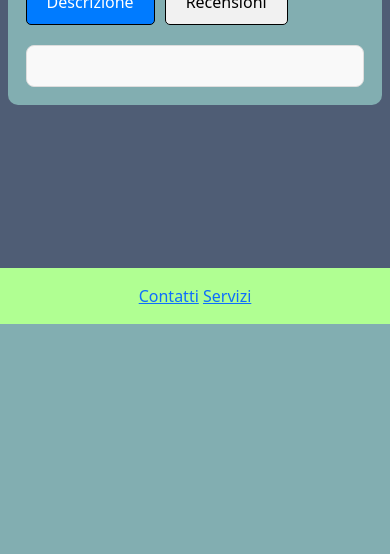
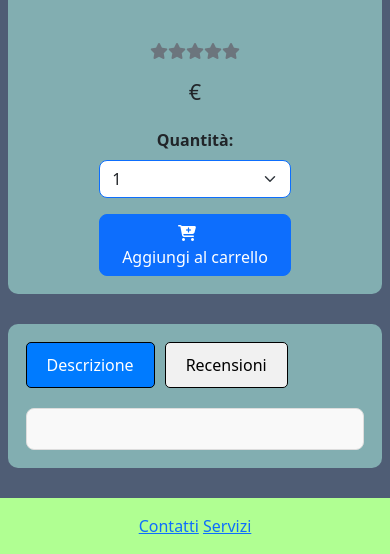
Before and after one commit to fronzofronzo/webProject, a PHP site: page /product in a window 390 px wide. Shown: the part 520-1074 px from the top of the page. Before the commit the page ends 844 px from the top, so only its background shows below. Run offline with PHP 8.4, Linux system fonts and the light colour scheme; data that the repository does not hold is empty.

Commit message:
Modified product page

```diff
--- a/funside/css/style.css
+++ b/funside/css/style.css
@@ -142,3 +142,29 @@ main > section img {
 .tab-pane.active {
     display: block; /* Mostra solo il contenuto della tab attiva */
 }
+
+.object-fit-cover {
+	width: 300px;
+	height: 300px;
+}
+
+main section div div:nth-child(2) div:nth-child(4) {
+	display: flex;
+	align-items: baseline;
+	justify-content: center;
+}
+
+main section div div:nth-child(2) div:nth-child(4) select {
+	width: 50%;
+}
+
+
+main section div div:nth-child(2) div:nth-child(5) {
+	display: flex;
+	align-items: baseline;
+	justify-content: center;
+}
+
+main section div div:nth-child(2) div:nth-child(5) button {
+	width: 50%;
+}
--- a/funside/template/product-view.php
+++ b/funside/template/product-view.php
@@ -22,24 +22,17 @@ function generateStars($rating) {
 			<small class="text-body-secondary"><?php echo $product["brand"]?></small>
 		</h2>
 		<div class="row">
-			<div class="col-6 text-center">
-				<img src="<?php echo $product["image"]?>" alt="<?php echo $product["name"]?>">
+			<div class="col-12 col-md-6 text-center mb-3">
+				<img src="./upload/<?php echo $product["image"]?>" class="object-fit-cover border rounded" alt="<?php echo $product["name"]?>">
 			</div>
-			<div class="col-6 col-md-3 text-center">
+			<div class="col-12 col-md-6 text-center">
+				<div class="row mb-3">
 					<h3><?php echo $product["type"]?></h3>
 				</div>
+				<div class="row mb-3 text-center"><p><?php echo generateStars($product	["avgrating"]); ?></p>
 				</div>
-		<div class="row">
-			<div class="col-6"></div>
-			<div class="col-6 col-md-3 text-center"><p><?php echo generateStars($product["avgrating"]); ?></p></div>
-		</div>
-		<div class="row">
-			<div class="col-6"></div>
-			<div class="col-6 col-md-3 text-center"><h4>€ <?php echo $product["price"]?></h4></div>
-		</div>
-		<div class="row">
-			<div class="col-2 col-md-6"></div>
-			<div class="d-inline-block col-3">
+				<div class="row mb-3 text-center"><h4>€ <?php echo $product["price"]?></h4></div>
+				<div class="row mb-3 ">
 					<label for="quantity" class="form-label fw-bold">Quantità:</label>
 					<select class="form-select border-primary rounded-3" id="quantity">
 						<option value="1" selected>1</option>
@@ -49,10 +42,12 @@ function generateStars($rating) {
 						<option value="5">5</option>
 					</select>
 				</div>
-			<div class="col-3 d-grid" >
-				<button class="fa-solid fa-cart-plus border-primary rounded-3 btn btn-primary d-flex mt-auto ms-auto">
-					<div>Aggiungi al carrello</div>
+				<div class="row" >
+					<button class=" border-primary rounded-3 btn btn-primary " >
+						<i class="fa-solid fa-cart-plus me-3"></i>
+						<div >Aggiungi al carrello</div>
 					</button>
+				</div>
 			</div>
 		</div>
 		</section>
```
Also changed, not shown: funside/upload/chess.jpg (added). Lines whose indentation alone changed are shown as unchanged.
